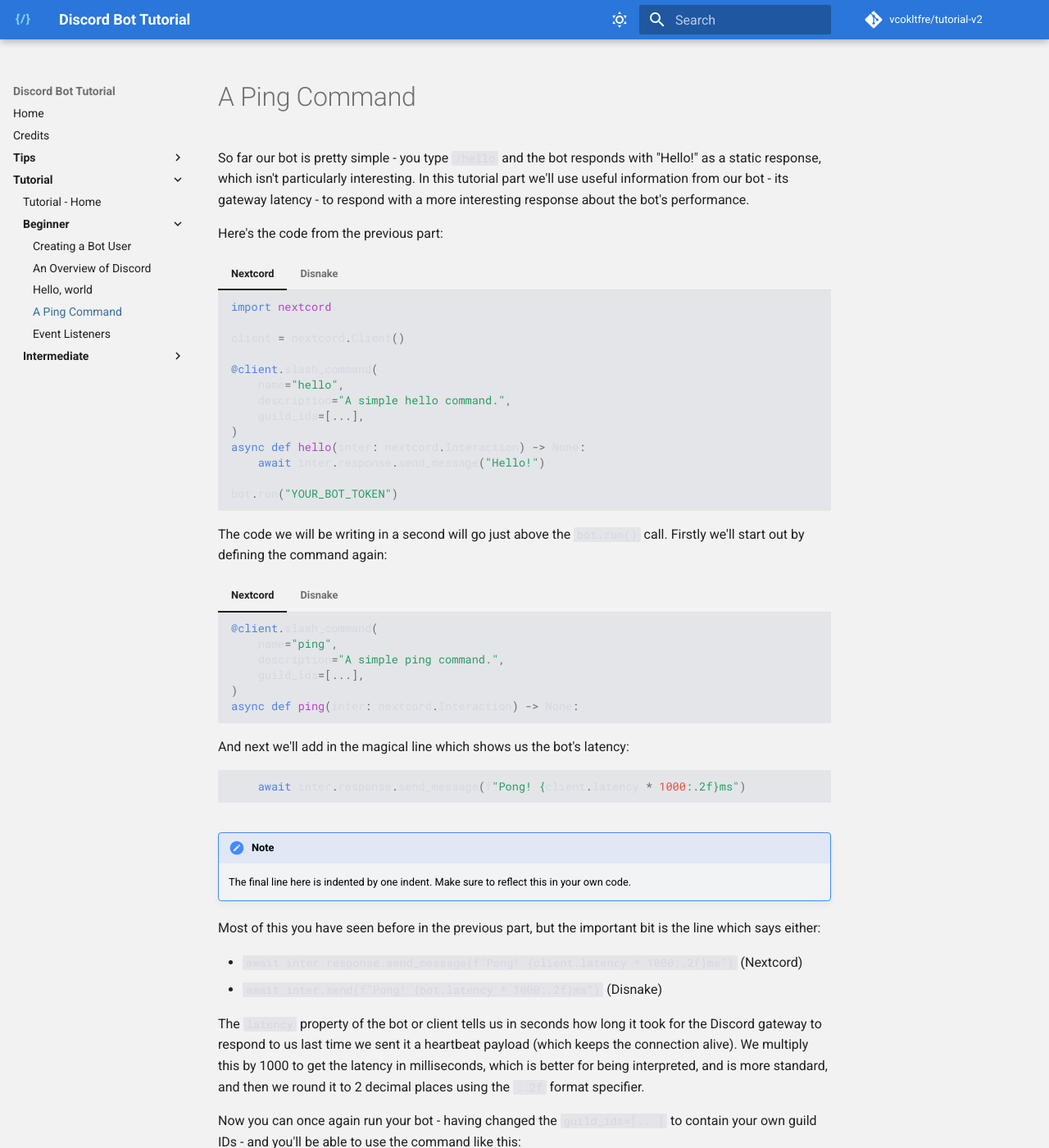
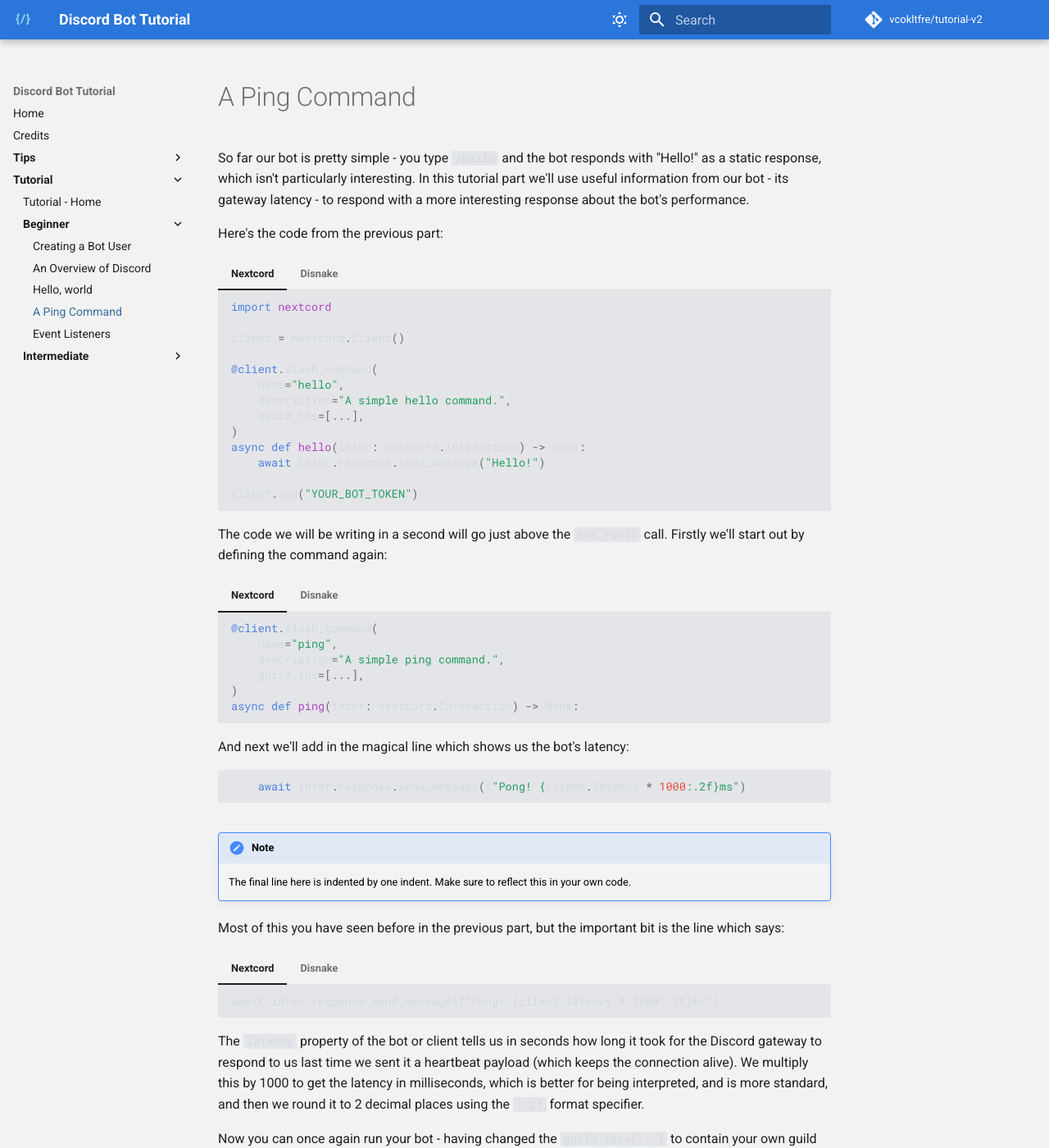
Before and after one commit to vcokltfre/tutorial-v2, an MkDocs documentation site: the page built from docs/tutorial/beginner/04-pong.md, in a window 1280 px wide and 1400 px high. Shown: the whole window at 82% size. Built offline with MkDocs 1.6.1 and Material for MkDocs 9.7.7, drawn with Linux system fonts in a browser that asks for light colours; comment, search, counter and statistics services are not loaded.

Commit message:
fix: various consistency fixes

````diff
--- a/docs/tutorial/beginner/04-pong.md
+++ b/docs/tutorial/beginner/04-pong.md
@@ -19,7 +19,7 @@
     async def hello(inter: nextcord.Interaction) -> None:
         await inter.response.send_message("Hello!")
 
-    bot.run("YOUR_BOT_TOKEN")
+    client.run("YOUR_BOT_TOKEN")
     ```
 
 === "Disnake"
@@ -81,10 +81,19 @@
 
     The final line here is indented by one indent. Make sure to reflect this in your own code.
 
-Most of this you have seen before in the previous part, but the important bit is the line which says either:
+Most of this you have seen before in the previous part, but the important bit is the line which says:
 
-- `await inter.response.send_message(f"Pong! {client.latency * 1000:.2f}ms")` (Nextcord)
-- `await inter.send(f"Pong! {bot.latency * 1000:.2f}ms")` (Disnake)
+=== "Nextcord"
+
+    ```
+    await inter.response.send_message(f"Pong! {client.latency * 1000:.2f}ms")
+    ```
+
+=== "Disnake"
+
+    ```
+    await inter.send(f"Pong! {bot.latency * 1000:.2f}ms")
+    ```
 
 The `latency` property of the bot or client tells us in seconds how long it took for the Discord gateway to respond to us last time we sent it a heartbeat payload (which keeps the connection alive). We multiply this by 1000 to get the latency in milliseconds, which is better for being interpreted, and is more standard, and then we round it to 2 decimal places using the `:.2f` format specifier.
 
````
Also changed, not shown: docs/tutorial/beginner/05-listeners.md (+15 -7 lines).
